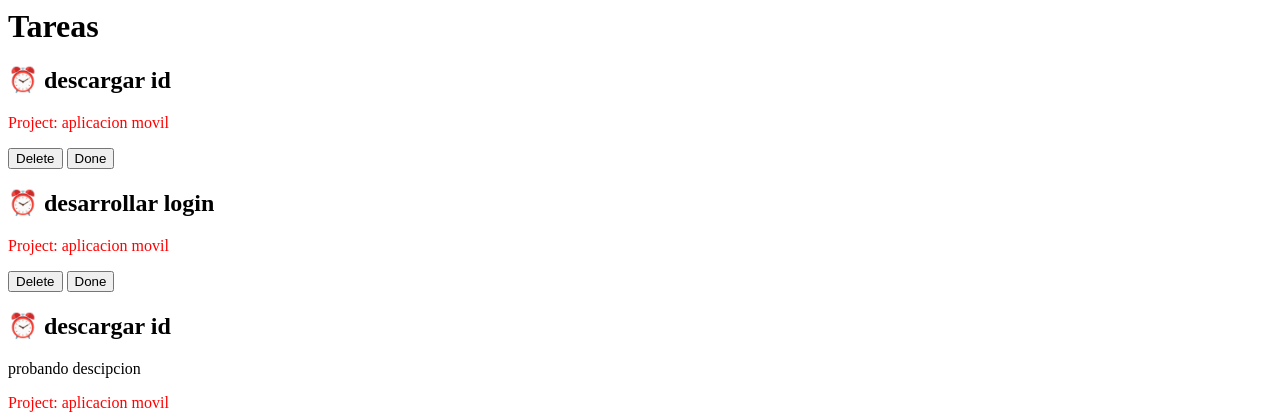
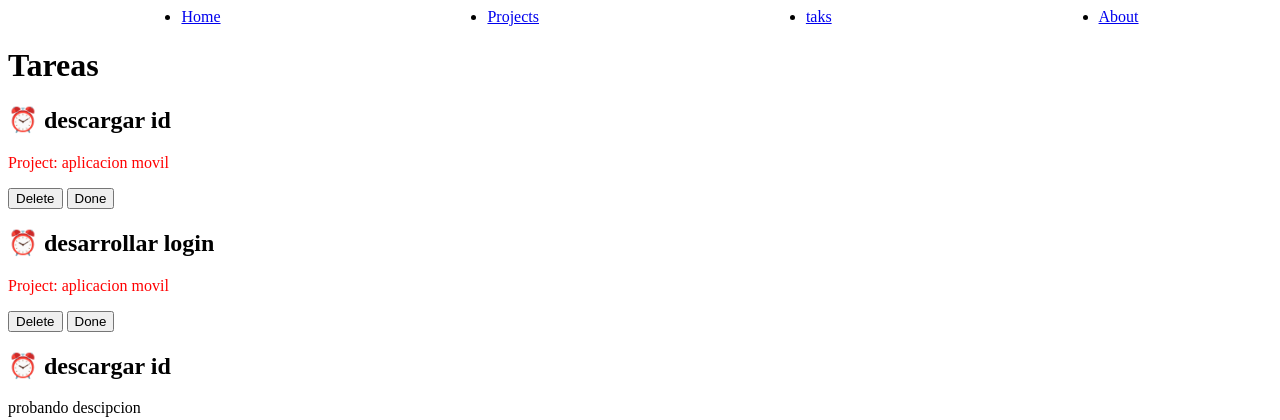
Before and after one commit to Avila-Pato/Django-curso, a Django app: page /tasks/ in a window 1280 px wide. Shown: the top 420 px of the page. Run offline with Django 5.2, Linux system fonts and the light colour scheme; data comes from the database, SQL or seed files in the repository.

Commit message:
Implement base layout for templates; extend existing pages to use the new layout structure

```diff
--- a/myapp/templates/about.html
+++ b/myapp/templates/about.html
@@ -1,7 +1,12 @@
+{% extends 'layouts/base.html' %} {% block content %}
+
 <h1>About Page</h1>
+
 <p>
   Lorem ipsum dolor sit amet consectetur adipisicing elit. Eligendi quae sit
   sunt perferendis aliquam dolorum corporis animi suscipit incidunt recusandae?
   Rerum, qui facilis. Ad assumenda nemo soluta aspernatur illo quis!
 </p>
 <p>Website crfeated by {{username}}</p>
+
+{% endblock %}
--- a/myapp/templates/index.html
+++ b/myapp/templates/index.html
@@ -1,6 +1,8 @@
+{% extends 'layouts/base.html' %} {% block content %}
 <h1>{{title}}</h1>
 <p>
   Lorem ipsum dolor sit amet consectetur adipisicing elit. Placeat nesciunt in
   cumque fuga quis voluptate minus eos dignissimos nostrum nisi id harum beatae,
   mollitia quam saepe eaque enim. Facilis, blanditiis!
 </p>
+{% endblock %}
--- /dev/null
+++ b/myapp/templates/layouts/base.html
@@ -0,0 +1,20 @@
+<!-- Todas las paginas que hereden deben estar en una carpeta layout -->
+
+<nav>
+  <ul style="display: flex; justify-content: space-around">
+    <li>
+      <a href="/">Home</a>
+    </li>
+    <li>
+      <a href="/projects">Projects</a>
+    </li>
+    <li>
+      <a href="/tasks">taks</a>
+    </li>
+    <li>
+      <a href="/about">About</a>
+    </li>
+  </ul>
+</nav>
+<!--  esto sirve para la herencia y mostrar el contenido que se le pasa de otros templates -->
+{% block content %} {% endblock %}
--- a/myapp/templates/projects.html
+++ b/myapp/templates/projects.html
@@ -1,8 +1,11 @@
+{% extends "layouts/base.html" %} {% block content %}
+
 <h1>Projects</h1>
 
 {% for project in projects %}
+
 <div>
   <h2>{{project.name}}</h2>
 </div>
 
-{% endfor %}
+{% endfor %} {% endblock %}
--- a/myapp/templates/tasks.html
+++ b/myapp/templates/tasks.html
@@ -1,6 +1,9 @@
+{% extends "layouts/base.html" %} {% block content %}
+
 <h1>Tareas</h1>
 
 {% for task in tasks %}
+
 <div>
   <h2>
     {% if task.done == False %} ⏰ {% else %} ✅ {% endif %} {{task.title}}
@@ -11,4 +14,4 @@
   <button>Done</button>
 </div>
 
-{% endfor %}
+{% endfor %} {% endblock %}
```
Also changed, not shown: myapp/templates/layouts/admin.html (added).
